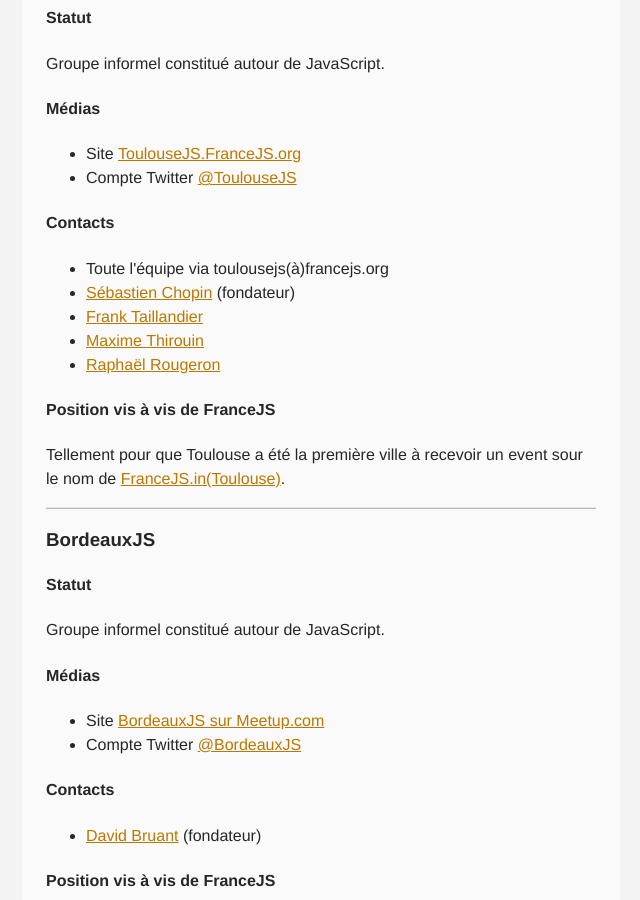
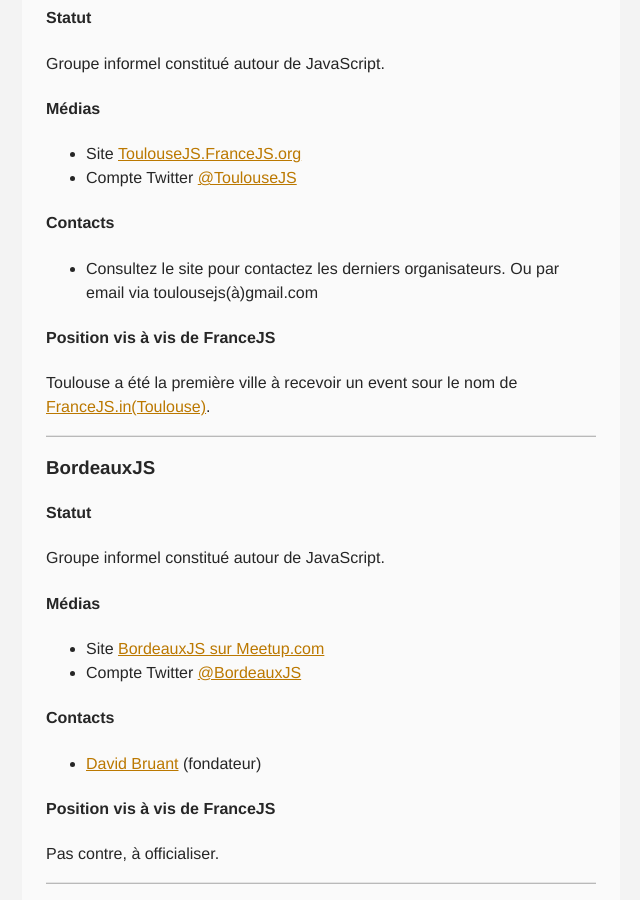
Before and after one commit to francejs/francejs.github.com, a Jekyll site: the page built from groupes.html, in a window 1280 px wide and 900 px high, scrolled down 2889 px. Shown: the whole window, without its empty margins (170-810 px from the left). Built offline with Jekyll 4.4.1, drawn with Linux system fonts in a browser that asks for light colours; nearby versions of some CDN libraries.

Commit message:
Update ToulouseJS in groupes.html

```diff
--- a/groupes.html
+++ b/groupes.html
@@ -109,15 +109,12 @@
   </ul>
   <h4>Contacts</h4>
   <ul>
-    <li>Toute l'équipe via toulousejs(à)francejs.org</li>
-    <li><a href="https://twitter.com/Atinux" title="Voir son compte Twitter">Sébastien Chopin</a> (fondateur)</li>
-    <li><a href="https://twitter.com/DirtyF" title="Voir son compte Twitter">Frank Taillandier</a></li>
-    <li><a href="https://twitter.com/MoOx" title="Voir son compte Twitter">Maxime Thirouin</a></li>
-    <li><a href="https://twitter.com/goldoraf" title="Voir son compte Twitter">Raphaël Rougeron</a></li>
+    <li>Consultez le site pour contactez les derniers organisateurs. Ou par email via toulousejs(à)gmail.com</li>
   </ul>
   <h4>Position vis à vis de FranceJS</h4>
-  <p>Tellement pour que Toulouse a été la première ville à recevoir un event sour le nom de <a href="http://francejs.org/conf2013.html">FranceJS.in(Toulouse)</a>.</p>
-
+  <p>
+  	Toulouse a été la première ville à recevoir un event sour le nom de <a href="http://francejs.org/conf2013.html">FranceJS.in(Toulouse)</a>.
+  </p>
   <hr />
 
   <h3 id="bordeaux-js">BordeauxJS</h3>
```
